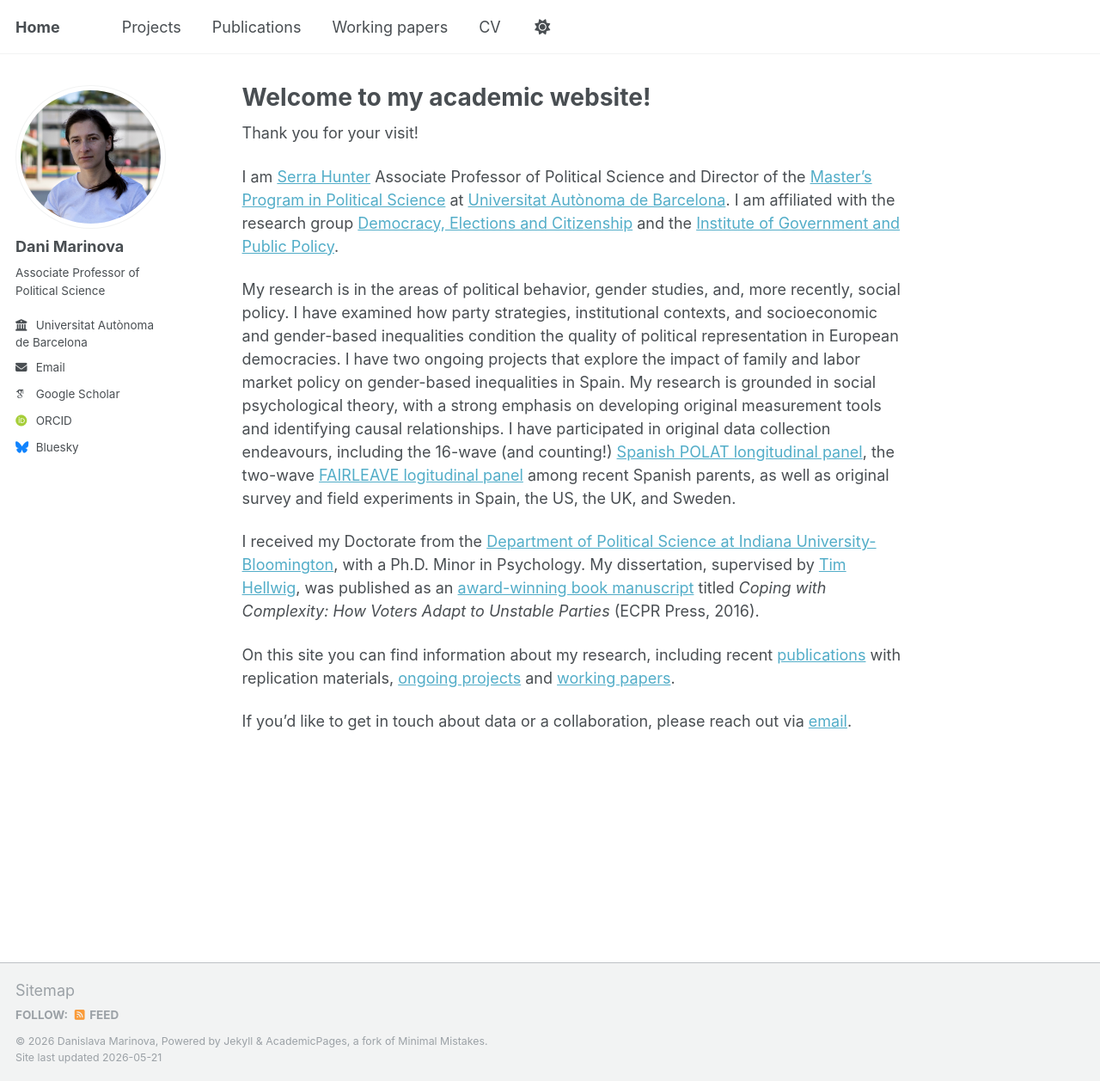
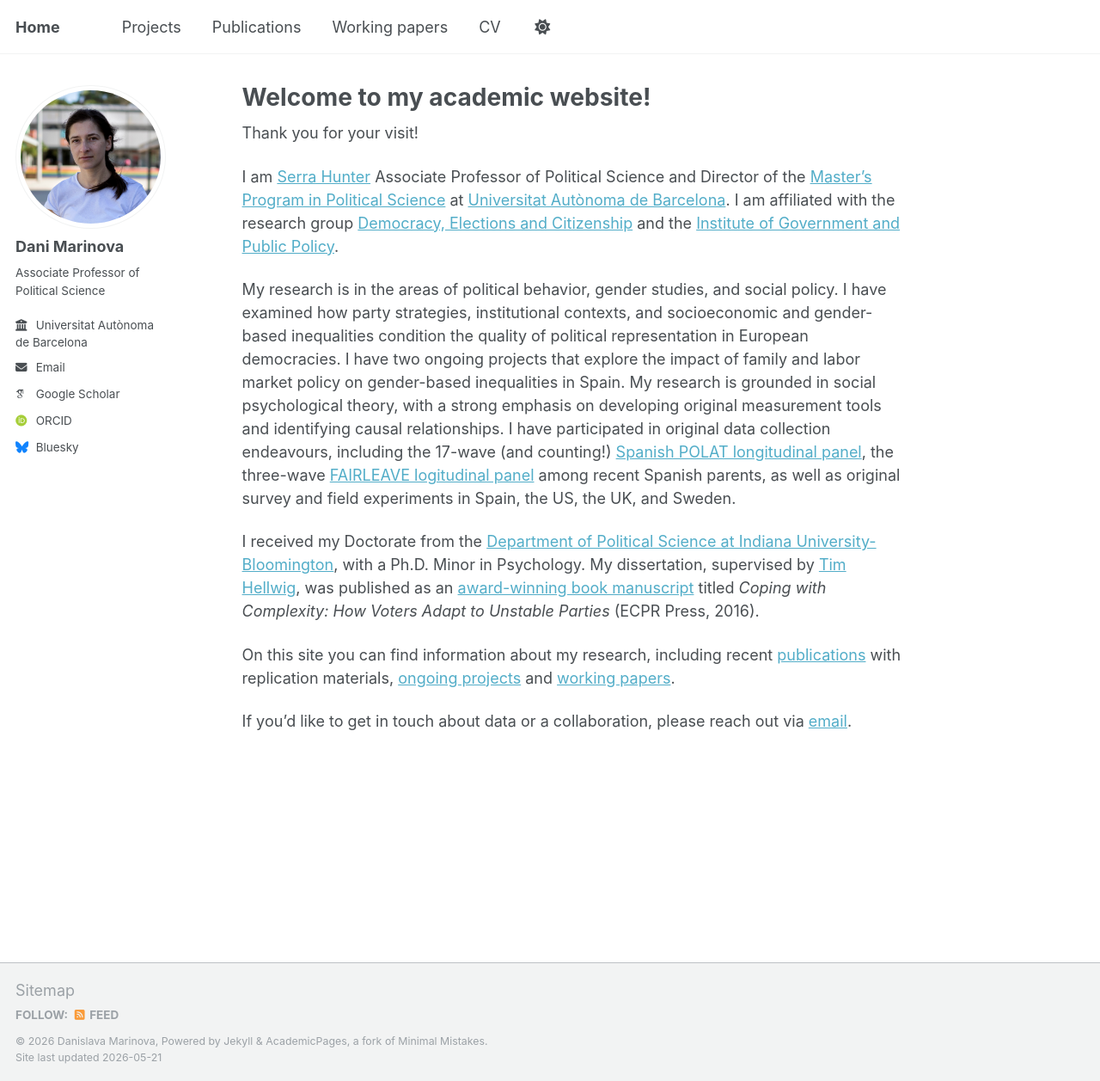
Before and after one commit to danimarinova/web, a Jekyll site: the page built from index.md, in a window 1280 px wide and 1257 px high. Shown: the whole window at 86% size. Built offline with Jekyll 4.4.1, drawn with Linux system fonts in a browser that asks for light colours; some web fonts are replaced; a script that is not in the unit is left out.

Commit message:
Update index.md

```diff
--- a/index.md
+++ b/index.md
@@ -7,7 +7,7 @@ Thank you for your visit!
 
 I am [Serra Hunter](https://recercaiuniversitats.gencat.cat/ca/serra-hunter/inici/) Associate Professor of Political Science and Director of the [Master's Program in Political Science](https://master-ciencia-politica.uab.cat/) at [Universitat Autònoma de Barcelona](https://www.uab.cat). I am affiliated with the research group [Democracy, Elections and Citizenship](https://webs.uab.cat/grdec/) and the [Institute of Government and Public Policy](https://igop.uab.cat/en/).
 
-My research is in the areas of political behavior, gender studies, and, more recently, social policy. I have examined how party strategies, institutional contexts, and socioeconomic and gender-based inequalities condition the quality of political representation in European democracies. I have two ongoing projects that explore the impact of family and labor market policy on gender-based inequalities in Spain. My research is grounded in social psychological theory, with a strong emphasis on developing original measurement tools and identifying causal relationships. I have participated in original data collection endeavours, including the 16-wave (and counting!) [Spanish POLAT longitudinal panel](https://webs.uab.cat/grdec/panel-polat/), the two-wave [FAIRLEAVE logitudinal panel](https://webs.uab.cat/fairleave/wp-content/uploads/sites/401/2023/03/Cuestionario-para-web.pdf) among recent Spanish parents, as well as original survey and field experiments in Spain, the US, the UK, and Sweden.
+My research is in the areas of political behavior, gender studies, and social policy. I have examined how party strategies, institutional contexts, and socioeconomic and gender-based inequalities condition the quality of political representation in European democracies. I have two ongoing projects that explore the impact of family and labor market policy on gender-based inequalities in Spain. My research is grounded in social psychological theory, with a strong emphasis on developing original measurement tools and identifying causal relationships. I have participated in original data collection endeavours, including the 17-wave (and counting!) [Spanish POLAT longitudinal panel](https://webs.uab.cat/grdec/panel-polat/), the three-wave [FAIRLEAVE logitudinal panel](https://webs.uab.cat/fairleave/wp-content/uploads/sites/401/2023/03/Cuestionario-para-web.pdf) among recent Spanish parents, as well as original survey and field experiments in Spain, the US, the UK, and Sweden.
 
 I received my Doctorate from the [Department of Political Science at Indiana University-Bloomington](https://polisci.indiana.edu/), with a Ph.D. Minor in Psychology. My dissertation, supervised by [Tim Hellwig](https://sites.google.com/view/thellwig/home), was published as an [award-winning book manuscript](https://cses.org/2017/06/23/marinova/) titled *Coping with Complexity: How Voters Adapt to Unstable Parties* (ECPR Press, 2016).
 
```
